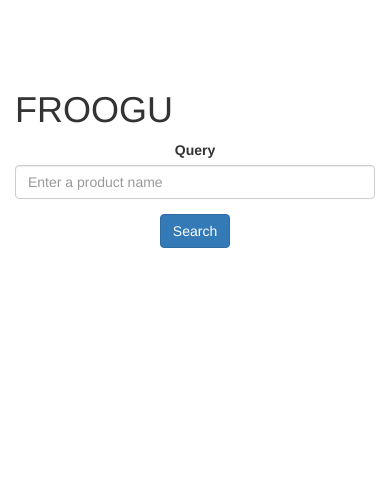
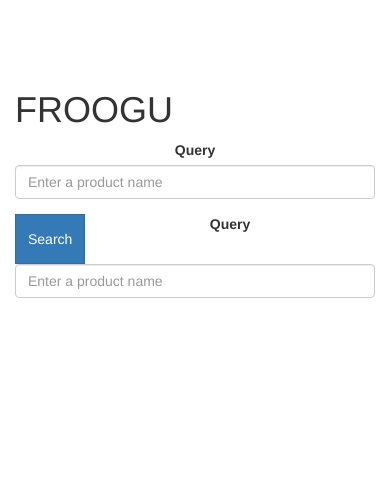
Before and after one commit to vanguardpro/froogu.com, a Yii app: the page made by views/site/index.php in a window 390 px wide. Shown: the top 497 px of the page. Run offline with PHP 8.4 and a stand-in for Yii, Linux system fonts and the light colour scheme; the template is opened without the code that fills it, so the values that code supplies are empty; form fields are guessed from the names that the template uses; some libraries are stand-ins or nearby versions.

Commit message:
search form style

```diff
--- a/views/site/index.php
+++ b/views/site/index.php
@@ -7,14 +7,15 @@ use yii\bootstrap\ActiveForm;
     <h1>FROOGU</h1>
 
     <div class="row">
-        <div class="col-lg-12 text-center">
+        <div class="col-lg-12 text-center mail-search">
             <?php $form = ActiveForm::begin(['id' => 'search-form']); ?>
             <?= $form->field($model, 'query', [
-  'template' => "<i class='fa fa-user'></i>\n{input}\n{hint}\n{error}"
+  'template' => "\n{input}\n"
 ])->textInput(array('placeholder' => 'Enter a product name', 'class'=>'form-control search-bar')); ?>
-            <div class="form-group ">
-                <?= Html::submitButton('Search', ['class' => 'btn btn-primary push-right', 'name' => 'search-button']) ?>
-            </div>
+            <?= Html::submitButton('Search', ['class' => 'btn btn-primary submitButton', 'name' => 'search-button']) ?>
+            <?= $form->field($model, 'query', [
+  'template' => "<i class='fa fa-user cerror'>\n\n{hint}\n{error}</i>\n\n</i>"
+])->textInput(array('placeholder' => 'Enter a product name', 'class'=>'form-control search-bar')); ?>
             <?php ActiveForm::end(); ?>
         </div>
 
@@ -22,7 +23,7 @@ use yii\bootstrap\ActiveForm;
         <?php if ($result && !is_string($result)) {
       //  echo print_r($result ); exit();
 ?>
-            <table class="table table-striped"><tr>
+            <table class="table table-striped ctable"><tr>
                     <?php
                     $i = 0;
                     foreach ($tableHeaders as $k => $v) {
@@ -71,28 +72,6 @@ use yii\bootstrap\ActiveForm;
 
 
 
-/*
-
- * <?php foreach ($tableHeaders as $th) { ?>
-
-  <th><?= $th ?></th>
-
-  <?php }
-  ?>
-  </tr>
-  <?php foreach ($result['result'] as $v) { ?>
-  <tr>
-  <?php
-  foreach ($tableHeaders as $th) { ?>
-  <?php if (isset($v[$th])) { ?>
-  <td><?= $v[$th] ?></td>
-  <?php
-
-  }
-  }
-  }
-  ?>
- *  */
 ?>
     </div>
 </div>
--- a/web/css/site.css
+++ b/web/css/site.css
@@ -93,7 +93,65 @@ a.desc:after {
 .search-bar{
     max-width: 500px;
     margin: auto;
+    float: left;
+    min-width: 200px;
+    width:80% !important;
+    height: 50px;
+    border-radius:0px;
+    font-size: 18px;
+
 }
 .description-field{
     max-width: 500px;
+
 }
+.submitButton{
+    width: 100%;
+    float: left;
+    max-width: 150px;
+    height: 50px;
+    border-radius:0px;
+
+}
+
+@media screen and (max-width: 650px) {
+    .submitButton{
+   max-width: 120px;
+
+}
+}
+@media screen and (max-width: 570px) {
+    .submitButton{
+   max-width: 100px;
+
+}
+}
+
+@media screen and (max-width: 530px) {
+    .submitButton{
+   max-width: 70px;
+
+}
+}
+div.mail-search .has-error{
+    max-width: 500px;
+
+}
+div.mail-search div.form-group.field-searchform-query{
+    max-width: 500px;
+    max-height: 10px;
+    padding: auto;
+    margin: auto;
+
+}
+div.mail-search p.help-block{
+    height: 100px;
+    padding-top: 50px
+}
+div.mail-search i.cerror{
+    margin-top: 50px;
+    line-height: 220%;
+}
+.table.ctable{
+    margin-top: 100px;
+}
```
